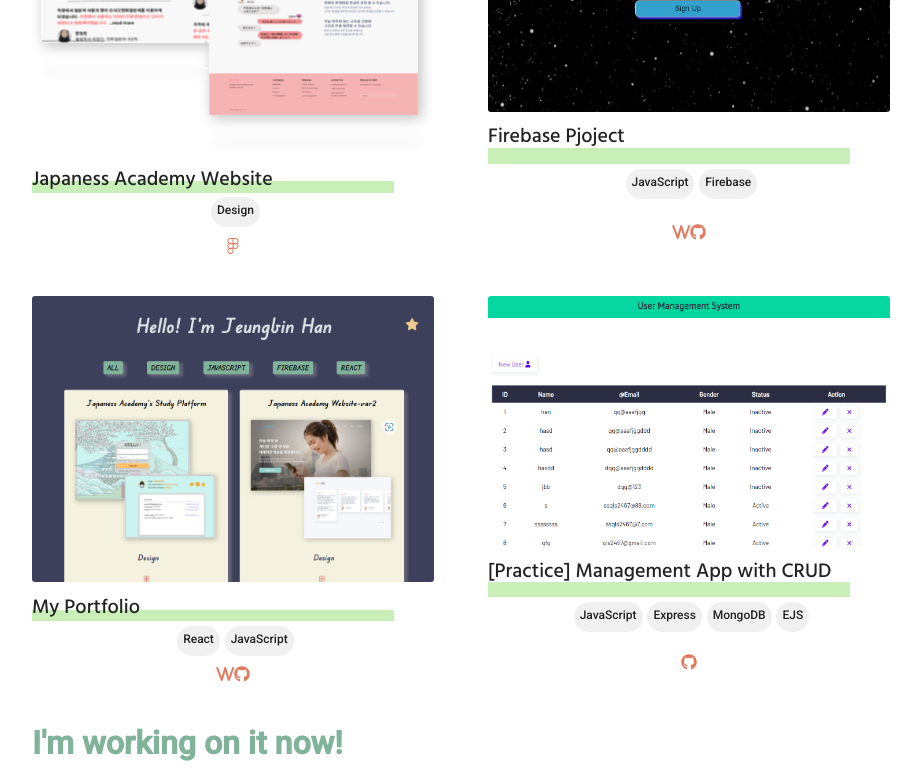
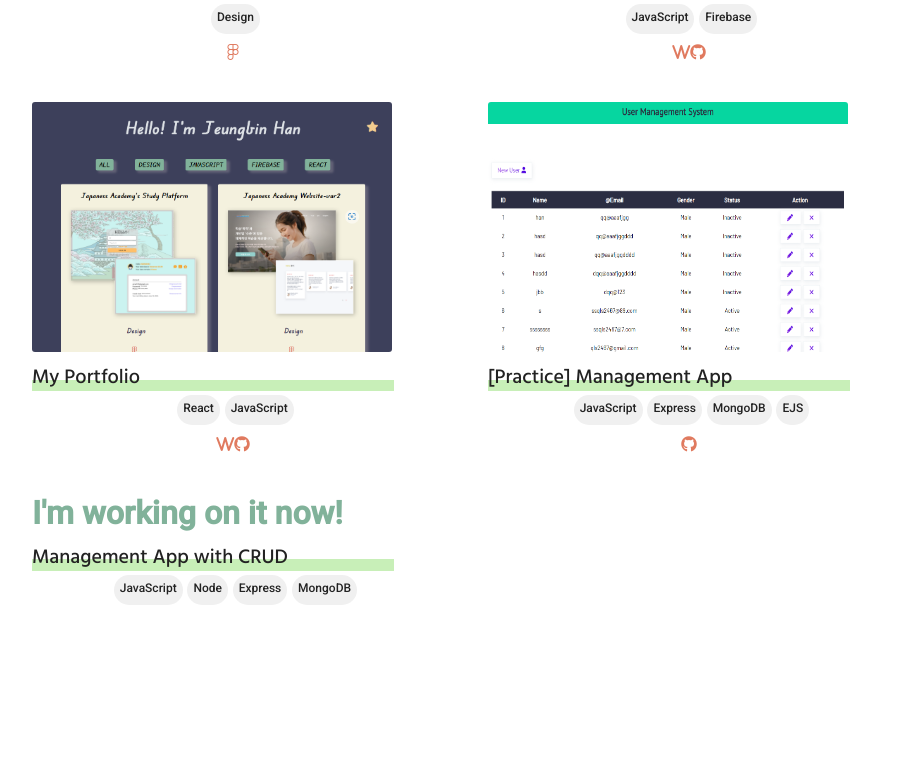
Before and after one commit to Jeungbin/Portfolio, a React (Create React App) app: page / in a window 1280 px wide. Shown: the part 968-1744 px from the top of the page, without its empty margins (168-1089 px from the left). After the commit the page ends 1631 px from the top, so only its background shows below. Built offline with nearby package versions, Linux system fonts and the light colour scheme.

Commit message:
Minor Design

```diff
--- a/src/components/data.js
+++ b/src/components/data.js
@@ -49,7 +49,7 @@
   {
     id: 6,
     img: "img/express.png",
-    name: "[Practice] Management App with CRUD",
+    name: "[Practice] Management App",
     stack: ["JavaScript", "Express", "MongoDB", "EJS"],
     website: "",
     figma: "",
--- a/src/index.css
+++ b/src/index.css
@@ -451,3 +451,9 @@
         width: 100%;
     }
 }
+
+.work-img{
+    width: 360px;
+    height: 250px;
+    border-radius: var(--radius);
+}
```
